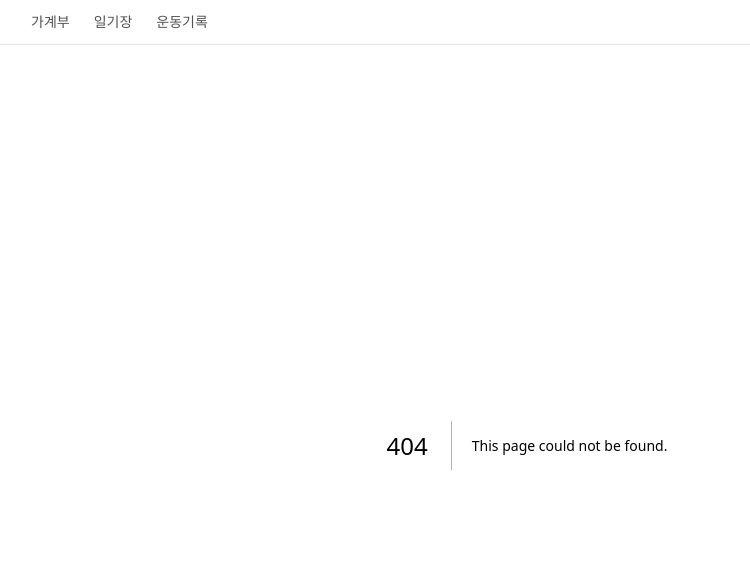
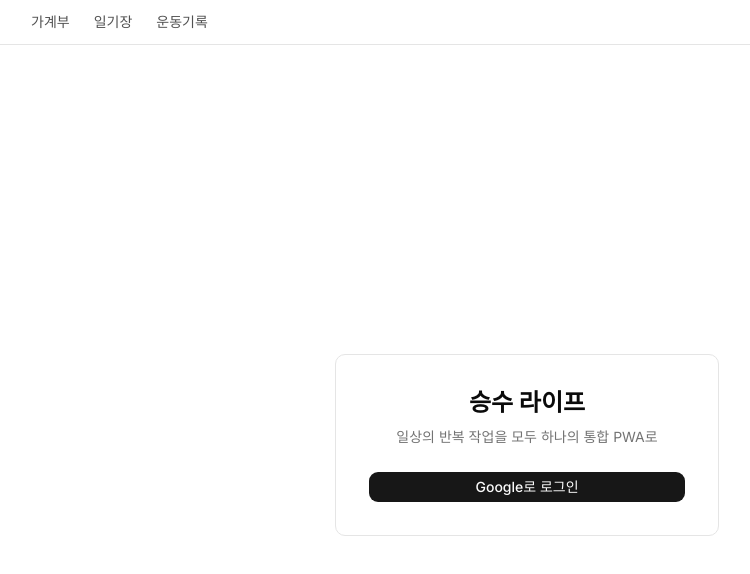
Before and after one commit to GNOSss/seungsoo-life, a Next.js app: page /signin in a window 1280 px wide. Before the commit this address had no page. Shown: the top 574 px of the page, without its empty margins (113-863 px from the left). Built offline with nearby package versions, Linux system fonts and the light colour scheme; no server answers.

Commit message:
feat(auth): signin 페이지 + OAuth callback route handler
Co-Authored-By: Claude Sonnet 4.6 <noreply@anthropic.com>

```diff
--- /dev/null
+++ b/app/auth/callback/route.ts
@@ -0,0 +1,23 @@
+import { NextResponse } from "next/server"
+import { createClient } from "@/lib/supabase/server"
+
+export async function GET(request: Request) {
+  const { searchParams, origin } = new URL(request.url)
+  const code = searchParams.get("code")
+  const next = searchParams.get("next") ?? "/budget"
+
+  if (!code) {
+    return NextResponse.redirect(`${origin}/signin?error=missing_code`)
+  }
+
+  const supabase = await createClient()
+  const { error } = await supabase.auth.exchangeCodeForSession(code)
+
+  if (error) {
+    return NextResponse.redirect(
+      `${origin}/signin?error=${encodeURIComponent(error.message)}`
+    )
+  }
+
+  return NextResponse.redirect(`${origin}${next}`)
+}
--- /dev/null
+++ b/app/signin/page.tsx
@@ -0,0 +1,57 @@
+"use client"
+
+import { Suspense, useEffect, useState } from "react"
+import { useSearchParams } from "next/navigation"
+import { createClient } from "@/lib/supabase/client"
+import { Button } from "@/components/ui/button"
+import { toast } from "sonner"
+
+function SigninForm() {
+  const searchParams = useSearchParams()
+  const [loading, setLoading] = useState(false)
+  const supabase = createClient()
+
+  useEffect(() => {
+    const error = searchParams.get("error")
+    if (error) toast.error(`로그인 실패: ${error}`)
+  }, [searchParams])
+
+  const handleSignIn = async () => {
+    setLoading(true)
+    const next = searchParams.get("next") ?? "/budget"
+    const { error } = await supabase.auth.signInWithOAuth({
+      provider: "google",
+      options: {
+        redirectTo: `${location.origin}/auth/callback?next=${encodeURIComponent(next)}`,
+      },
+    })
+    if (error) {
+      toast.error(`로그인 실패: ${error.message}`)
+      setLoading(false)
+    }
+  }
+
+  return (
+    <div className="w-full max-w-sm space-y-6 rounded-lg border border-neutral-200 p-8 text-center">
+      <div>
+        <h1 className="text-2xl font-bold">승수 라이프</h1>
+        <p className="mt-2 text-sm text-neutral-500">
+          일상의 반복 작업을 모두 하나의 통합 PWA로
+        </p>
+      </div>
+      <Button onClick={handleSignIn} disabled={loading} className="w-full">
+        {loading ? "이동 중..." : "Google로 로그인"}
+      </Button>
+    </div>
+  )
+}
+
+export default function SigninPage() {
+  return (
+    <div className="flex min-h-screen items-center justify-center p-4">
+      <Suspense fallback={null}>
+        <SigninForm />
+      </Suspense>
+    </div>
+  )
+}
```
